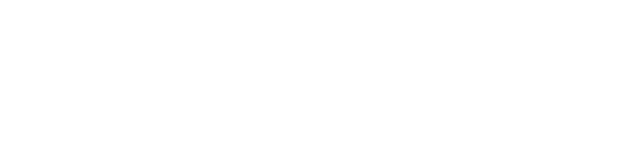
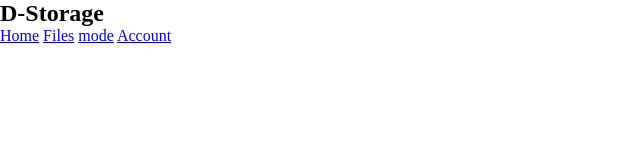
Before and after one commit to SavageSparky/D-Storage, a website: page index.html in a window 1280 px wide. Shown: the whole page, without its empty margins (0-640 px from the left). Drawn offline with Linux system fonts and the light colour scheme.

Commit message:
added nav bar

```diff
--- a/index.html
+++ b/index.html
@@ -8,6 +8,19 @@
   <title>D-Storage</title>
 </head>
 <body>
+  <nav>
+    <div class="company">
+      <h2>D-Storage</h2>
+    </div>
+    <div class="nav_options">
+      <a href="#">Home</a>
+      <a href="#">Files</a>
+      <a href="#">mode</a>
+      <a href="#">Account</a>
+    </div>
+  </nav>
+  <main>
 
+  </main>
 </body>
 </html>
--- a/style.css
+++ b/style.css
@@ -0,0 +1,27 @@
+:root{
+  --primary_color: #8247e5;
+  --purple_light: #eee7fa;
+}
+
+::-webkit-scrollbar {
+  width: 10px;
+}
+
+/* Track */
+::-webkit-scrollbar-track {
+  background: transparent;
+}
+
+/* Handle */
+::-webkit-scrollbar-thumb {
+  border-radius: 2rem;
+  background: var(--primary_color);
+}
+
+
+
+* {
+  margin: 0;
+  padding: 0;
+  box-sizing: border-box;
+}
```
